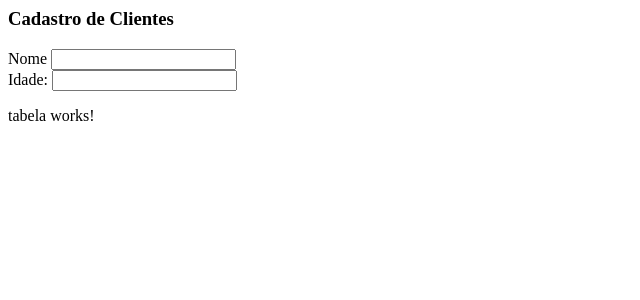
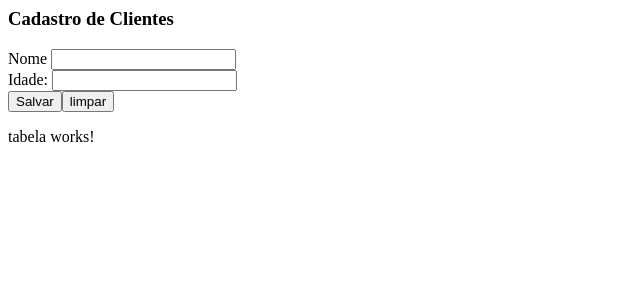
Before and after one commit to artimmy/angular-aula4, an Angular app: page / in a window 1280 px wide. Shown: the top 300 px of the page, without its empty margins (0-640 px from the left). Built offline with nearby package versions, Linux system fonts and the light colour scheme.

Commit message:
1 file modified

```diff
--- a/src/app/form/form.component.html
+++ b/src/app/form/form.component.html
@@ -6,3 +6,7 @@
   <label>Idade: </label>
   <input [(ngModel)]="cliente.idade" >
 </div>
+<div>
+  <button (click)="salvar()">Salvar</button>
+  <button (click)="limpar()">limpar</button>
+</div>
```
